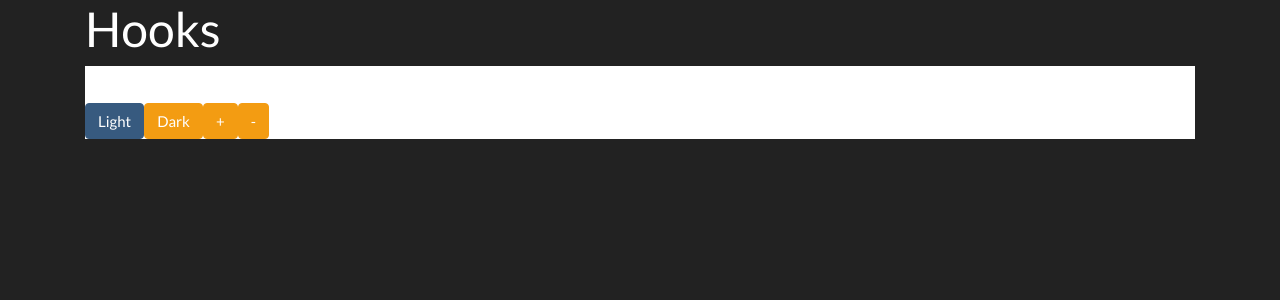
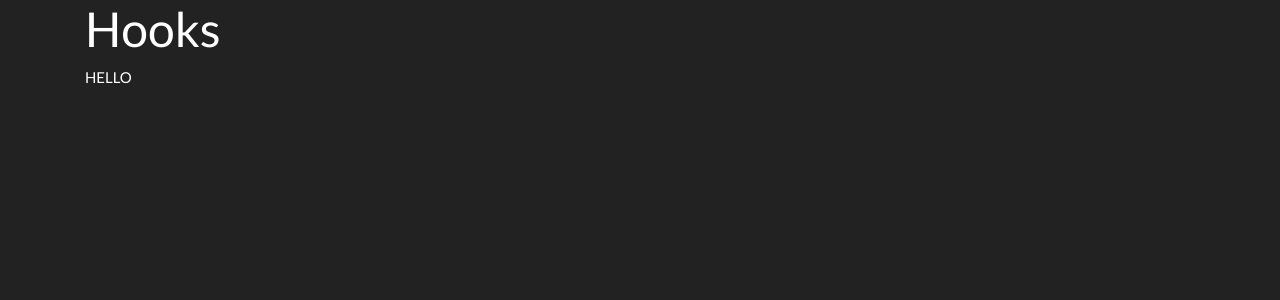
Before and after one commit to arborin/feedback_react_app, a React (Create React App) app: page / in a window 1280 px wide. Shown: the top 300 px of the page. Built offline with nearby package versions, Linux system fonts and the light colour scheme.

Commit message:
[ADD] useContext

```diff
--- a/src/App.js
+++ b/src/App.js
@@ -1,29 +1,39 @@
-import { useState } from "react"
+import React from "react";
+import { useState, useContext } from "react"
+
+const MyContext = React.createContext();
 
 export default function App() {
   return (
-    <>
+    <MyContext.Provider value="HELLO">
       <div className="container">
         <h1>Hooks</h1>
-        <HookSwitch />
+        <Child />
       </div>
-    </>
+    </MyContext.Provider>
+  )
+}
+
+const Child = () => {
+  const value = useContext(MyContext);
+  return (
+    <p>{value}</p>
   )
 }
 
 
-const HookSwitch = () => {
+// const HookSwitch = () => {
 
-  const [color, setColor] = useState('white')
-  const [fontSize, setFontSize] = useState(14)
+//   const [color, setColor] = useState('white')
+//   const [fontSize, setFontSize] = useState(14)
 
-  return (
-    <div style={{ background: color, fontSize: fontSize }}>
-      <p>some text for fontsize test</p>
-      <button className="btn btn-primary" onClick={() => setColor('white')}>Light</button>
-      <button className="btn btn-warning" onClick={() => setColor('black')}>Dark</button>
-      <button className="btn btn-warning" onClick={() => setFontSize(fontSize + 2)}>+</button>
-      <button className="btn btn-warning" onClick={() => setFontSize(fontSize - 2)}>-</button>
-    </div>
-  )
-}
+//   return (
+//     <div style={{ background: color, fontSize: fontSize }}>
+//       <p>some text for fontsize test</p>
+//       <button className="btn btn-primary" onClick={() => setColor('white')}>Light</button>
+//       <button className="btn btn-warning" onClick={() => setColor('black')}>Dark</button>
+//       <button className="btn btn-warning" onClick={() => setFontSize(fontSize + 2)}>+</button>
+//       <button className="btn btn-warning" onClick={() => setFontSize(fontSize - 2)}>-</button>
+//     </div>
+//   )
+// }
```
